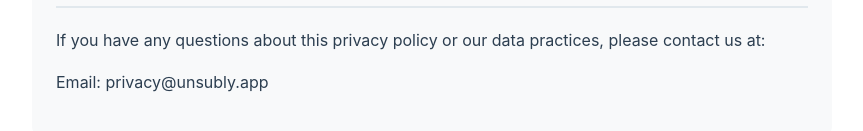
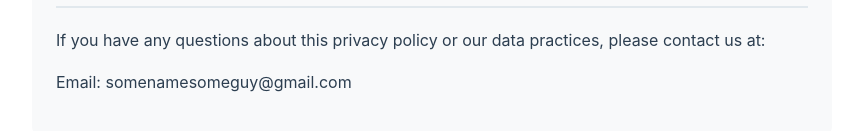
Before and after one commit to CicadaKatz/unsubly-privacy, a plain HTML site: page index.html in a window 1280 px wide. Shown: the part 1628-1759 px from the top of the page, without its empty margins (208-1071 px from the left). Drawn offline with Linux system fonts and the light colour scheme.

Commit message:
Update contact email in privacy policy

```diff
--- a/index.html
+++ b/index.html
@@ -123,7 +123,7 @@
     <section class="contact">
         <h2>Contact Us</h2>
         <p>If you have any questions about this privacy policy or our data practices, please contact us at:</p>
-        <p>Email: privacy@unsubly.app</p>
+        <p>Email: somenamesomeguy@gmail.com</p>
     </section>
 </body>
 </html>
```
